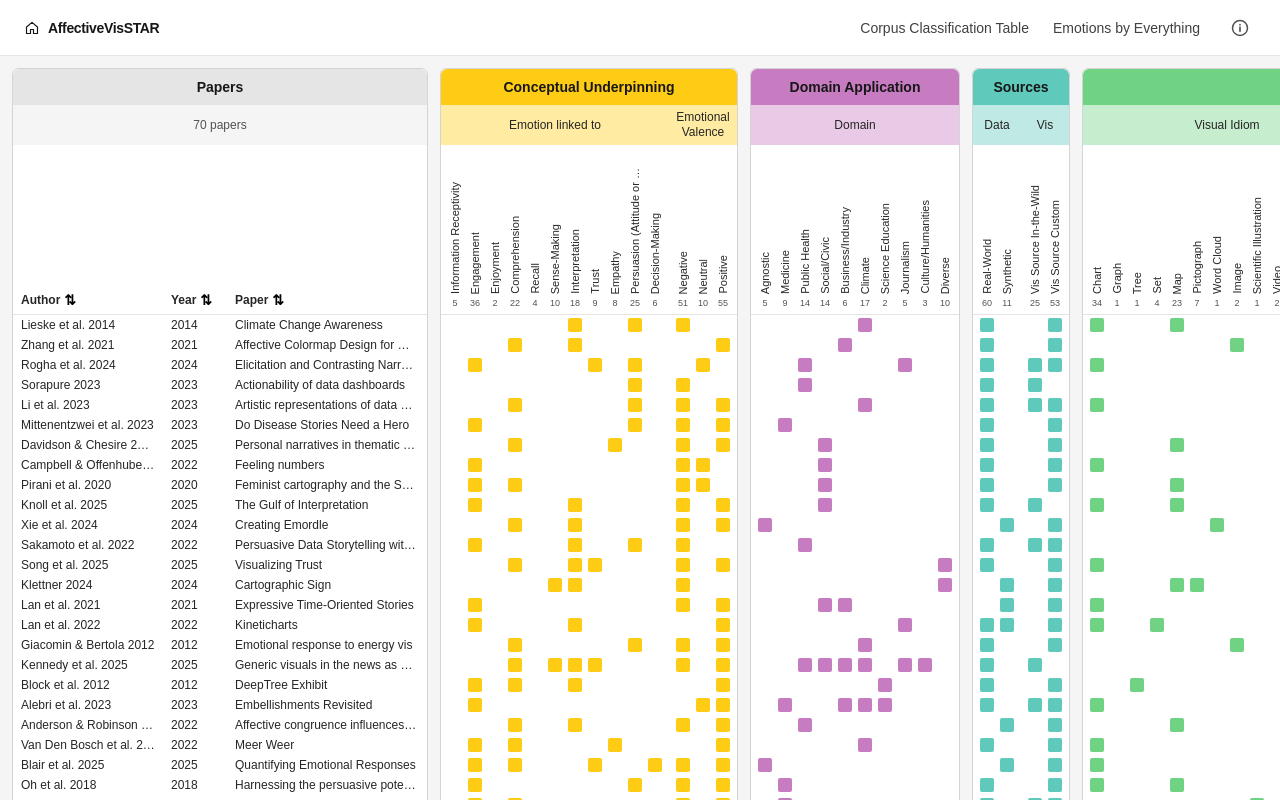
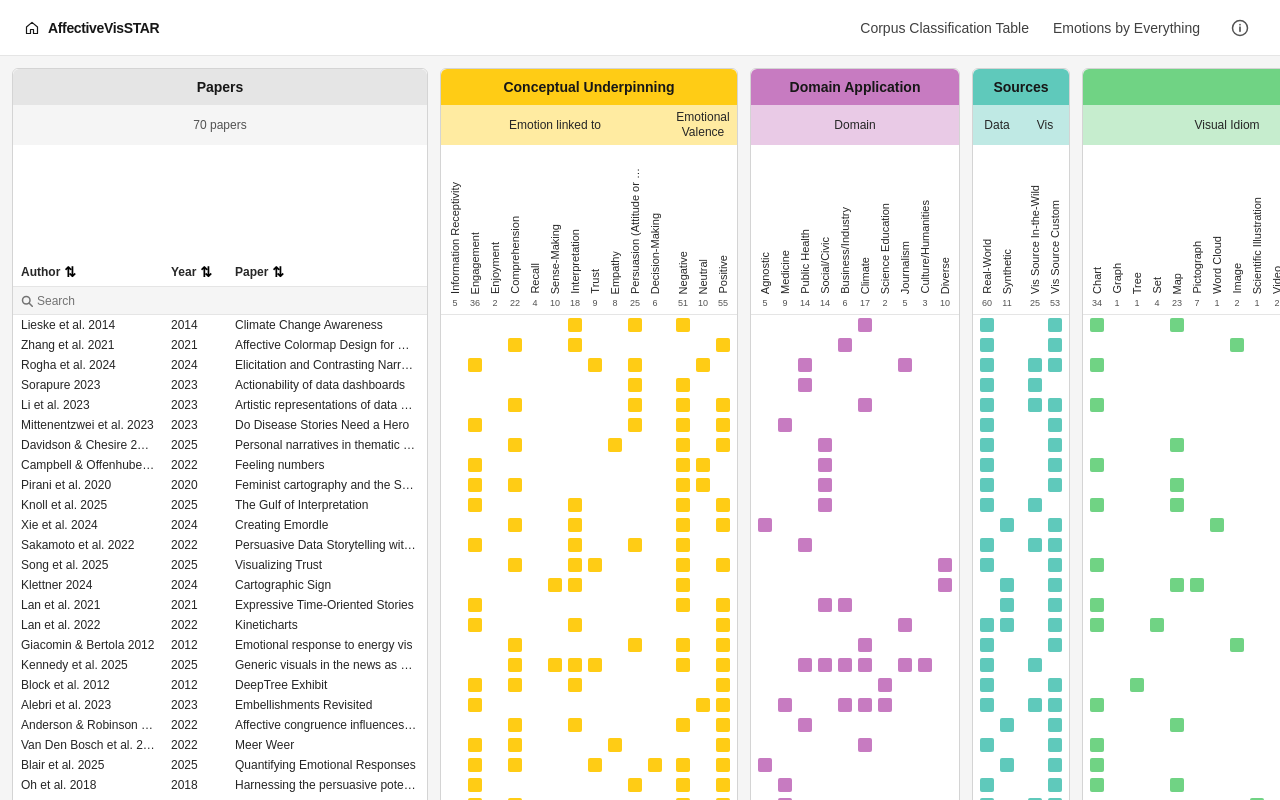
Before and after one commit to AffectiveVisSTAR/AffectiveVisSTAR.github.io, a Next.js app in the folder inf219/: page /corpus in a window 1280 px wide. Built offline with nearby package versions, Linux system fonts and the light colour scheme.

Commit message:
implemented search field in corpus table filtering on author, year and paper

```diff
--- a/inf219/components/corpus/CorpusTable.tsx
+++ b/inf219/components/corpus/CorpusTable.tsx
@@ -2,7 +2,7 @@
 
 import { useEffect, useState } from "react";
 import { SUPER_GROUPS } from "@/lib/columns";
-import { loadPapers, nextSort, sortPapers } from "@/lib/data";
+import { filterPapers, loadPapers, nextSort, sortPapers } from "@/lib/data";
 import type { Paper, SortState } from "@/lib/types";
 import GroupPanel from "./GroupPanel";
 import PaperColumn from "./PaperColumn";
@@ -16,6 +16,7 @@ export default function CorpusTable() {
   const [loading, setLoading] = useState(true);
   const [error, setError] = useState<string | null>(null);
   const [sort, setSort] = useState<SortState>(null);
+  const [query, setQuery] = useState("");
 
   useEffect(() => {
     loadPapers()
@@ -32,24 +33,26 @@ export default function CorpusTable() {
     return <p className="p-4 text-sm text-red-700">{error}</p>;
   }
 
-  // Every panel gets the same sorted list, so the rows stay lined up.
-  const sortedPapers = sortPapers(papers, sort);
+  // Every panel gets the same filtered and sorted list, so the rows stay lined up.
+  const visiblePapers = sortPapers(filterPapers(papers, query), sort);
 
   return (
     <div className="size-full overflow-auto bg-neutral-100">
       <div className="flex w-max items-start gap-3 p-3">
         <PaperColumn
-          papers={sortedPapers}
+          papers={visiblePapers}
           hoveredRowId={hoveredRowId}
           onHoverRow={setHoveredRowId}
           sort={sort}
           onSort={(key) => setSort(nextSort(sort, key))}
+          query={query}
+          onQueryChange={setQuery}
         />
         {SUPER_GROUPS.map((superGroup) => (
           <GroupPanel
             key={superGroup.id}
             superGroup={superGroup}
-            papers={sortedPapers}
+            papers={visiblePapers}
             hoveredRowId={hoveredRowId}
             onHoverRow={setHoveredRowId}
             hoveredColumnId={hoveredColumnId}
--- a/inf219/components/corpus/PaperColumn.tsx
+++ b/inf219/components/corpus/PaperColumn.tsx
@@ -1,7 +1,14 @@
 import { METADATA_COLUMNS } from "@/lib/columns";
 import { isFaded } from "@/lib/data";
 import type { MetadataKey, Paper, SortState } from "@/lib/types";
-import { LABEL_HEIGHT, PAPER_COLUMN_WIDTHS, ROW_HEIGHT, SUBGROUP_HEIGHT, TITLE_HEIGHT } from "./layout";
+import {
+  LABEL_HEIGHT,
+  PAPER_COLUMN_WIDTHS,
+  ROW_HEIGHT,
+  SEARCH_HEIGHT,
+  SUBGROUP_HEIGHT,
+  TITLE_HEIGHT,
+} from "./layout";
 
 type PaperColumnProps = {
   papers: Paper[];
@@ -9,11 +16,22 @@ type PaperColumnProps = {
   onHoverRow: (rowId: string | null) => void;
   sort: SortState;
   onSort: (key: MetadataKey) => void;
+  query: string;
+  onQueryChange: (query: string) => void;
 };
 
 // Left panel with author, year and nickname. It stays in place when scrolling sideways.
 // Clicking a column name sorts the table by that column.
-export default function PaperColumn({ papers, hoveredRowId, onHoverRow, sort, onSort }: PaperColumnProps) {
+// The search field below the column names filters the papers on author, year and nickname.
+export default function PaperColumn({
+  papers,
+  hoveredRowId,
+  onHoverRow,
+  sort,
+  onSort,
+  query,
+  onQueryChange,
+}: PaperColumnProps) {
   return (
     <section className="sticky left-0 z-20 shrink-0 rounded-md border border-neutral-300 bg-white">
       <header className="sticky top-0 z-10 rounded-t-md bg-white">
@@ -31,7 +49,9 @@ export default function PaperColumn({ papers, hoveredRowId, onHoverRow, sort, on
           {papers.length} papers
         </div>
 
-        <div className="flex items-end border-b border-neutral-200" style={{ height: LABEL_HEIGHT }}>
+        {/* Same height as the label band in the other panels, so the rows stay lined up. */}
+        <div className="flex flex-col justify-end border-b border-neutral-200" style={{ height: LABEL_HEIGHT }}>
+          <div className="flex items-end">
             {METADATA_COLUMNS.map(({ key, label }) => (
               <button
                 key={key}
@@ -47,9 +67,30 @@ export default function PaperColumn({ papers, hoveredRowId, onHoverRow, sort, on
               </button>
             ))}
           </div>
+
+          <label className="flex items-center gap-1 border-t border-neutral-200 bg-neutral-100 px-2" style={{ height: SEARCH_HEIGHT }}>
+            <svg aria-hidden="true" viewBox="0 0 16 16" className="size-3 shrink-0 text-neutral-500" fill="none" stroke="currentColor" strokeWidth={2}>
+              <circle cx="7" cy="7" r="5" />
+              <path d="M11 11l4 4" strokeLinecap="round" />
+            </svg>
+            <input
+              type="search"
+              value={query}
+              onChange={(event) => onQueryChange(event.target.value)}
+              placeholder="Search"
+              aria-label="Search papers by author, year or nickname"
+              className="w-full bg-transparent text-xs text-neutral-800 outline-none placeholder:text-neutral-500"
+            />
+          </label>
+        </div>
       </header>
 
       <div>
+        {papers.length === 0 && (
+          <div className="flex items-center px-2 text-xs text-neutral-500" style={{ height: ROW_HEIGHT }}>
+            No papers match
+          </div>
+        )}
         {papers.map((paper) => (
           <div
             key={paper.AuthorYear + paper["Paper Nickname"]}
--- a/inf219/components/corpus/layout.ts
+++ b/inf219/components/corpus/layout.ts
@@ -10,6 +10,7 @@ export const GROUP_GAP = 8; // space between subgroups in the same panel
 export const TITLE_HEIGHT = 36; // panel name, e.g. "Sources"
 export const SUBGROUP_HEIGHT = 40; // subgroups, e.g. "Data" and "Vis"
 export const LABEL_HEIGHT = 170; // rotated column names
+export const SEARCH_HEIGHT = 28; // search field at the bottom of the label band in the paper panel
 export const HEADER_HEIGHT = TITLE_HEIGHT + SUBGROUP_HEIGHT + LABEL_HEIGHT;
 
 // Column widths in the paper panel on the left.
```
Also changed, not shown: 1 other file (tests, documents, lock files or other folders). Lines whose indentation alone changed are shown as unchanged.
